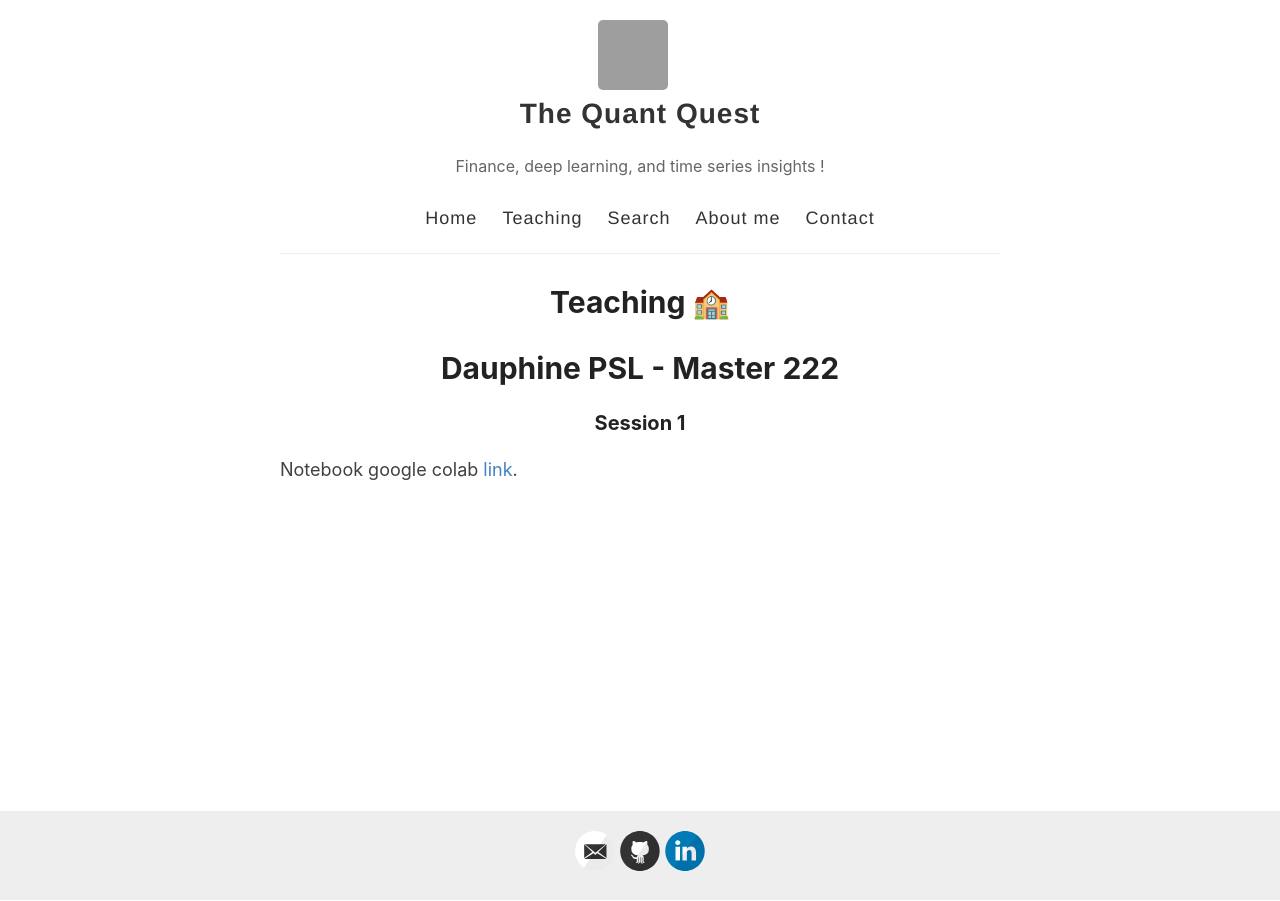
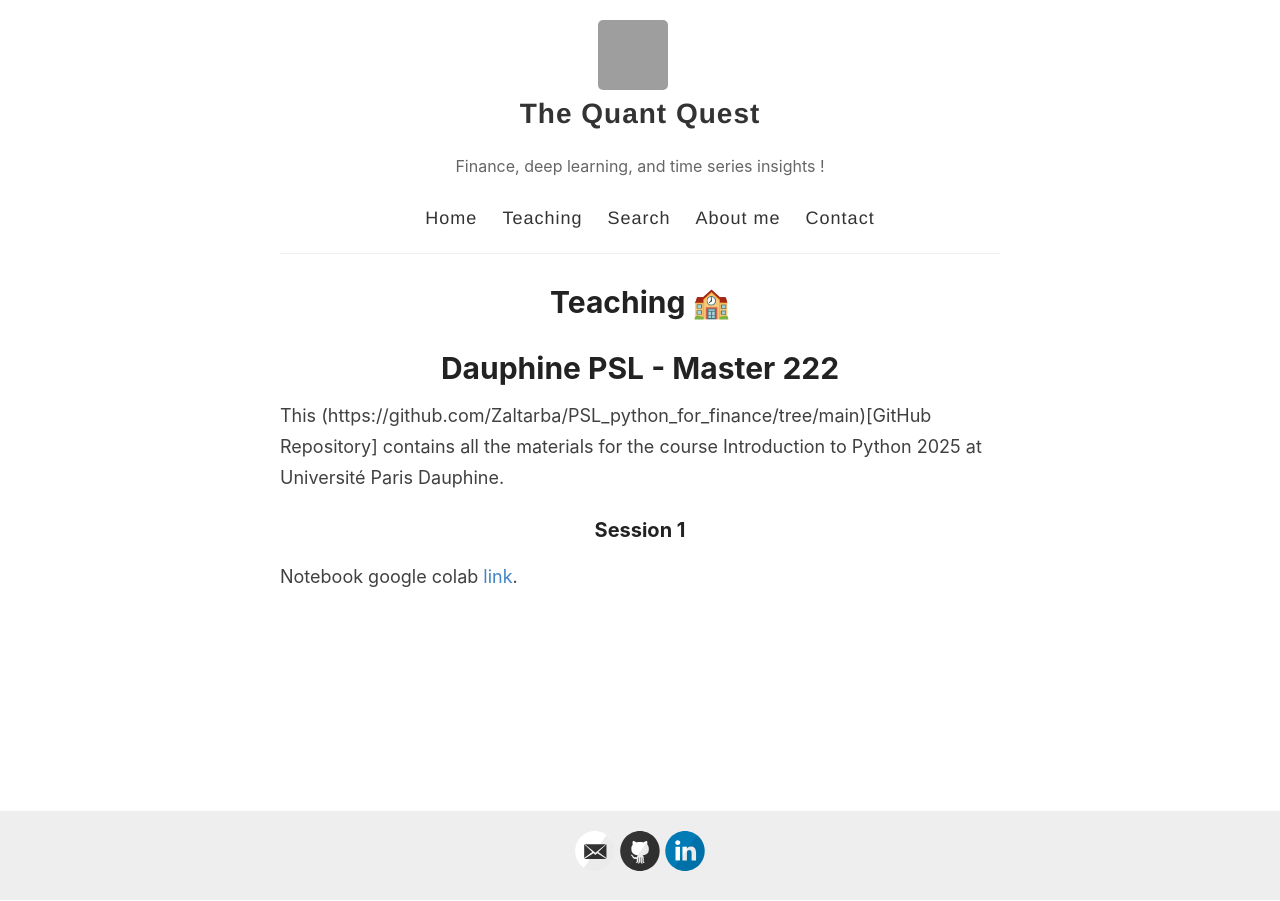
Before and after one commit to Zaltarba/blog, a Jekyll site: the page built from _pages/teaching.md, in a window 1280 px wide. Built offline with Jekyll 4.4.1, drawn with Linux system fonts in a browser that asks for light colours.

Commit message:
Update teaching.md

```diff
--- a/_pages/teaching.md
+++ b/_pages/teaching.md
@@ -6,6 +6,8 @@ permalink: /teaching/
 
 # Dauphine PSL - Master 222
 
+This (https://github.com/Zaltarba/PSL_python_for_finance/tree/main)[GitHub Repository] contains all the materials for the course Introduction to Python 2025 at Université Paris Dauphine.
+
 ### Session 1
 
 Notebook google colab [link](https://colab.research.google.com/drive/1CqORqwimBL7wOwjkxMVbmPLyN9m9B7wf?usp=sharing).
```
